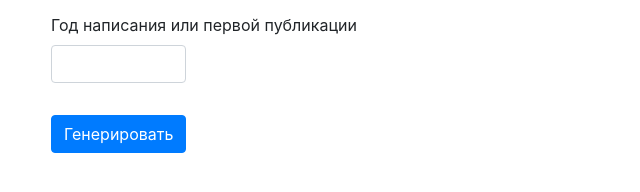
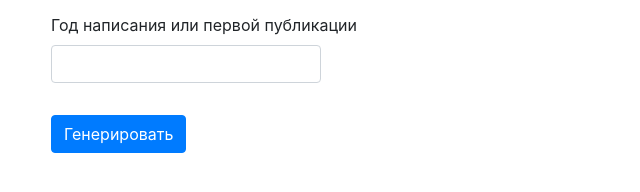
Before and after one commit to kripalser/instatextpro, a website: page books.html in a window 1280 px wide. Shown: the part 288-480 px from the top of the page, 319-959 px from the left. Drawn offline with nearby package versions, Linux system fonts and the light colour scheme.

Commit message:
Make the year text field to allow ranges

```diff
--- a/books.html
+++ b/books.html
@@ -51,7 +51,7 @@
         </div>-->
         <div class="form-group">
           <label for="bookYear">Год написания или первой публикации</label>
-          <input class="form-control w-25" id="bookYear" name="bookYear" type="tel" maxlength="4" required>
+          <input class="form-control w-50" id="bookYear" name="bookYear" type="text" required>
         </div>
         <button class="btn btn-primary mt-3" type="submit">Генерировать</button>
       </form>
```
